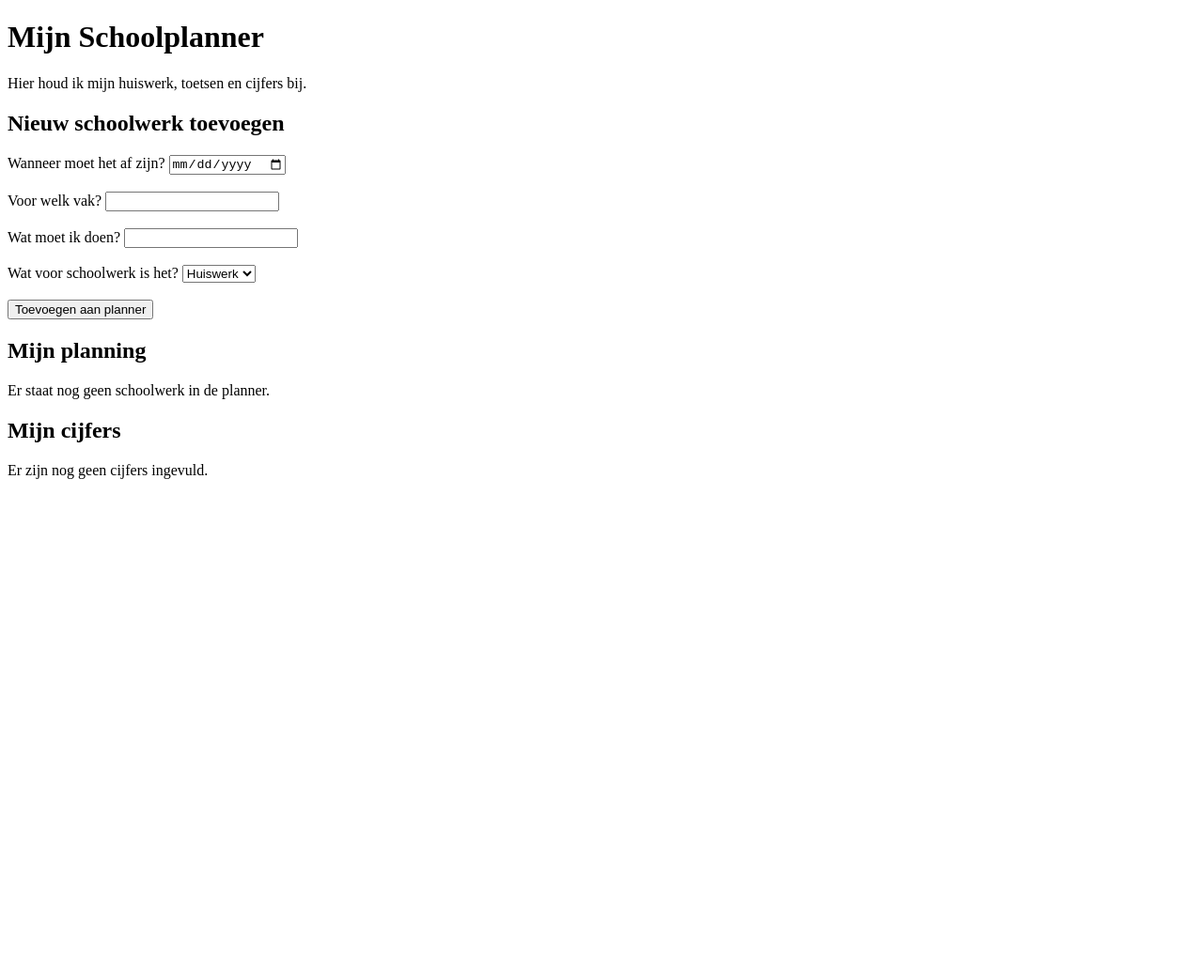
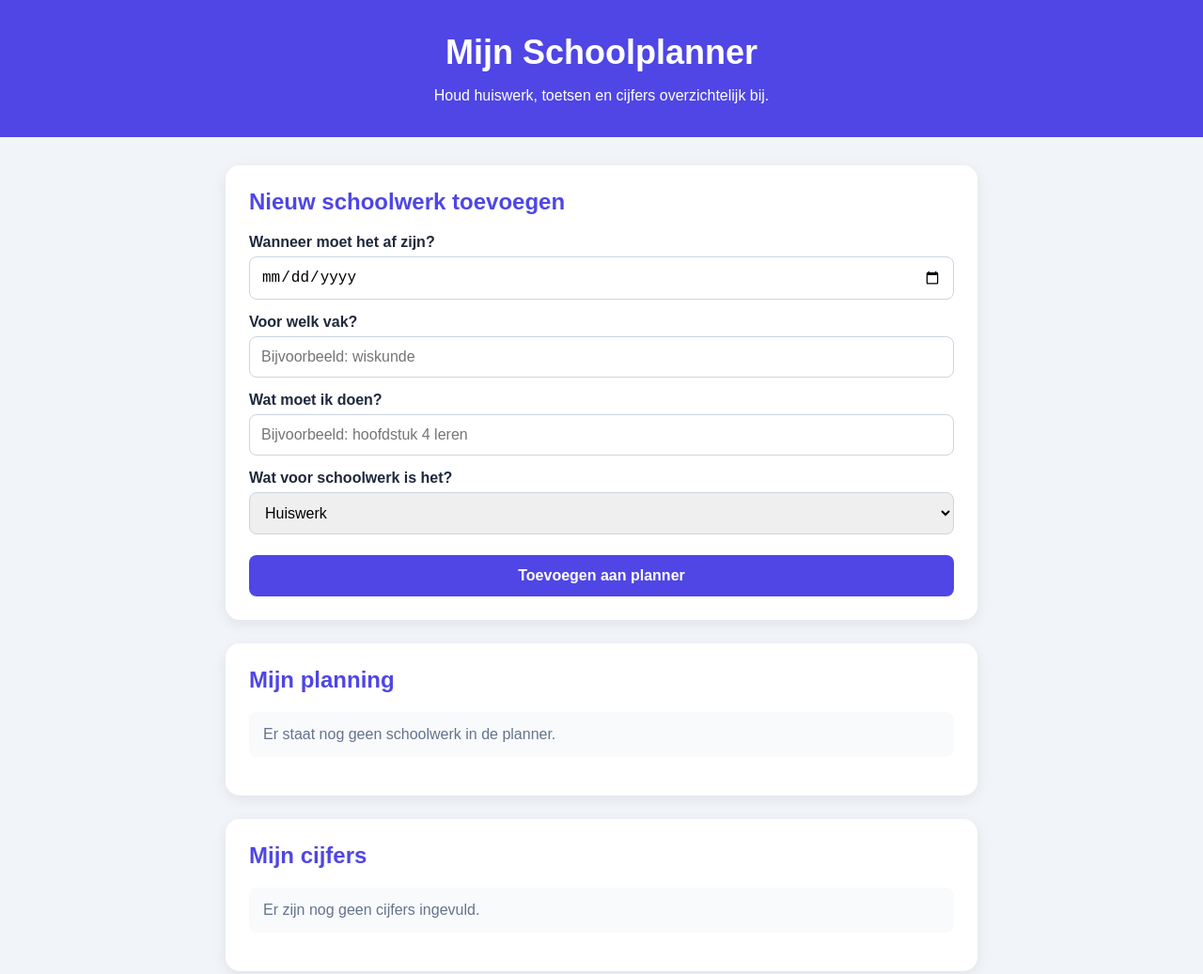
Before and after one commit to mrthierry-prog/schoolplanner, a plain HTML site: page index.html in a window 1280 px wide. Shown: the top 1037 px of the page at 94% size. Before the commit the page ends 800 px from the top, so only its background shows below. Drawn offline with Linux system fonts and the light colour scheme.

Commit message:
Update index.html

```diff
--- a/index.html
+++ b/index.html
@@ -4,29 +4,129 @@
   <meta charset="UTF-8">
   <meta name="viewport" content="width=device-width, initial-scale=1.0">
   <title>Mijn Schoolplanner</title>
+
+  <style>
+    body {
+      margin: 0;
+      font-family: Arial, sans-serif;
+      background-color: #f1f5f9;
+      color: #1e293b;
+    }
+
+    header {
+      background-color: #4f46e5;
+      color: white;
+      text-align: center;
+      padding: 35px 20px;
+    }
+
+    header h1 {
+      margin: 0;
+      font-size: 36px;
+    }
+
+    header p {
+      margin-bottom: 0;
+    }
+
+    main {
+      max-width: 800px;
+      margin: 30px auto;
+      padding: 0 20px;
+    }
+
+    section {
+      background-color: white;
+      margin-bottom: 25px;
+      padding: 25px;
+      border-radius: 15px;
+      box-shadow: 0 4px 15px rgba(0, 0, 0, 0.08);
+    }
+
+    h2 {
+      color: #4f46e5;
+      margin-top: 0;
+    }
+
+    label {
+      display: block;
+      font-weight: bold;
+      margin-top: 15px;
+      margin-bottom: 6px;
+    }
+
+    input,
+    select {
+      width: 100%;
+      padding: 12px;
+      border: 1px solid #cbd5e1;
+      border-radius: 8px;
+      font-size: 16px;
+      box-sizing: border-box;
+    }
+
+    input:focus,
+    select:focus {
+      border-color: #4f46e5;
+      outline: none;
+    }
+
+    button {
+      width: 100%;
+      margin-top: 22px;
+      padding: 13px;
+      border: none;
+      border-radius: 8px;
+      background-color: #4f46e5;
+      color: white;
+      font-size: 16px;
+      font-weight: bold;
+      cursor: pointer;
+    }
+
+    button:hover {
+      background-color: #3730a3;
+    }
+
+    .leeg {
+      padding: 15px;
+      background-color: #f8fafc;
+      border-radius: 8px;
+      color: #64748b;
+    }
+
+    footer {
+      text-align: center;
+      color: #64748b;
+      padding: 20px;
+    }
+  </style>
 </head>
 
 <body>
+  <header>
     <h1>Mijn Schoolplanner</h1>
-  <p>Hier houd ik mijn huiswerk, toetsen en cijfers bij.</p>
+    <p>Houd huiswerk, toetsen en cijfers overzichtelijk bij.</p>
+  </header>
 
+  <main>
+    <section>
       <h2>Nieuw schoolwerk toevoegen</h2>
 
       <form>
         <label for="datum">Wanneer moet het af zijn?</label>
         <input type="date" id="datum" name="datum">
 
-    <br><br>
-
         <label for="vak">Voor welk vak?</label>
-    <input type="text" id="vak" name="vak">
-
-    <br><br>
+        <input type="text" id="vak" name="vak" placeholder="Bijvoorbeeld: wiskunde">
 
         <label for="opdracht">Wat moet ik doen?</label>
-    <input type="text" id="opdracht" name="opdracht">
-
-    <br><br>
+        <input
+          type="text"
+          id="opdracht"
+          name="opdracht"
+          placeholder="Bijvoorbeeld: hoofdstuk 4 leren"
+        >
 
         <label for="soort">Wat voor schoolwerk is het?</label>
         <select id="soort" name="soort">
@@ -36,15 +136,23 @@
           <option value="leren">Leren</option>
         </select>
 
-    <br><br>
-
         <button type="submit">Toevoegen aan planner</button>
       </form>
+    </section>
 
+    <section>
       <h2>Mijn planning</h2>
-  <p>Er staat nog geen schoolwerk in de planner.</p>
+      <p class="leeg">Er staat nog geen schoolwerk in de planner.</p>
+    </section>
 
+    <section>
       <h2>Mijn cijfers</h2>
-  <p>Er zijn nog geen cijfers ingevuld.</p>
+      <p class="leeg">Er zijn nog geen cijfers ingevuld.</p>
+    </section>
+  </main>
+
+  <footer>
+    Mijn Schoolplanner
+  </footer>
 </body>
 </html>
```
Lines whose indentation alone changed are shown as unchanged.
